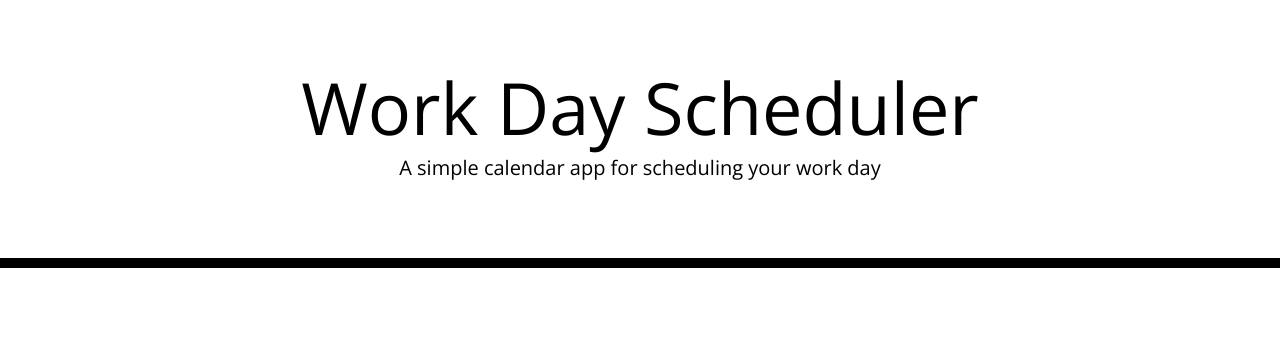
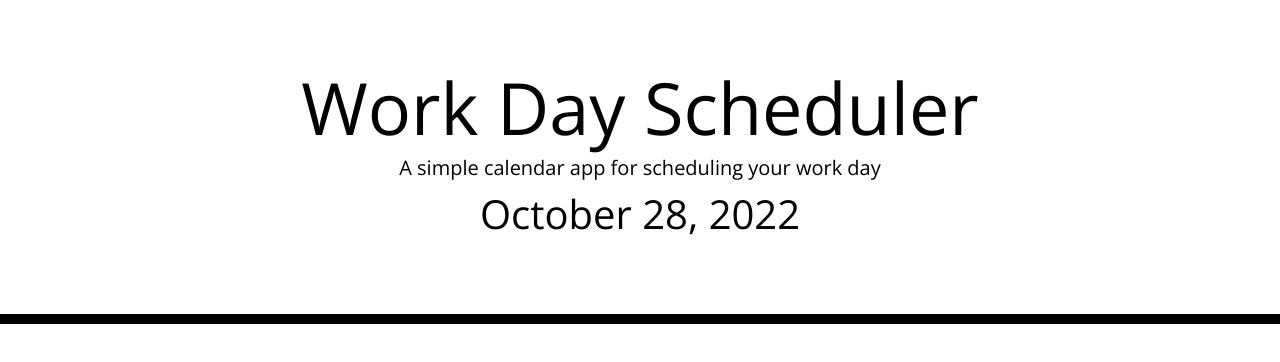
Before and after one commit to Jay1194/Scheduler, a plain HTML site: page index.html in a window 1280 px wide. Drawn offline with nearby package versions, Linux system fonts and the light colour scheme.

Commit message:
added live current date

```diff
--- a/asset/js/script.js
+++ b/asset/js/script.js
@@ -0,0 +1,5 @@
+
+//Live Date
+var loc = moment.locale("fr");
+         var form = moment().format("LL");
+         document.getElementById("time").innerHTML = form;
--- a/index.html
+++ b/index.html
@@ -26,6 +26,7 @@
     <header class="jumbotron">
       <h1 class="display-3">Work Day Scheduler</h1>
       <p class="lead">A simple calendar app for scheduling your work day</p>
+      <div id = "time" style = "font-size:40px;"></div>
       <p id="currentDay" class="lead"></p>
     </header>
     <div class="container">
```
